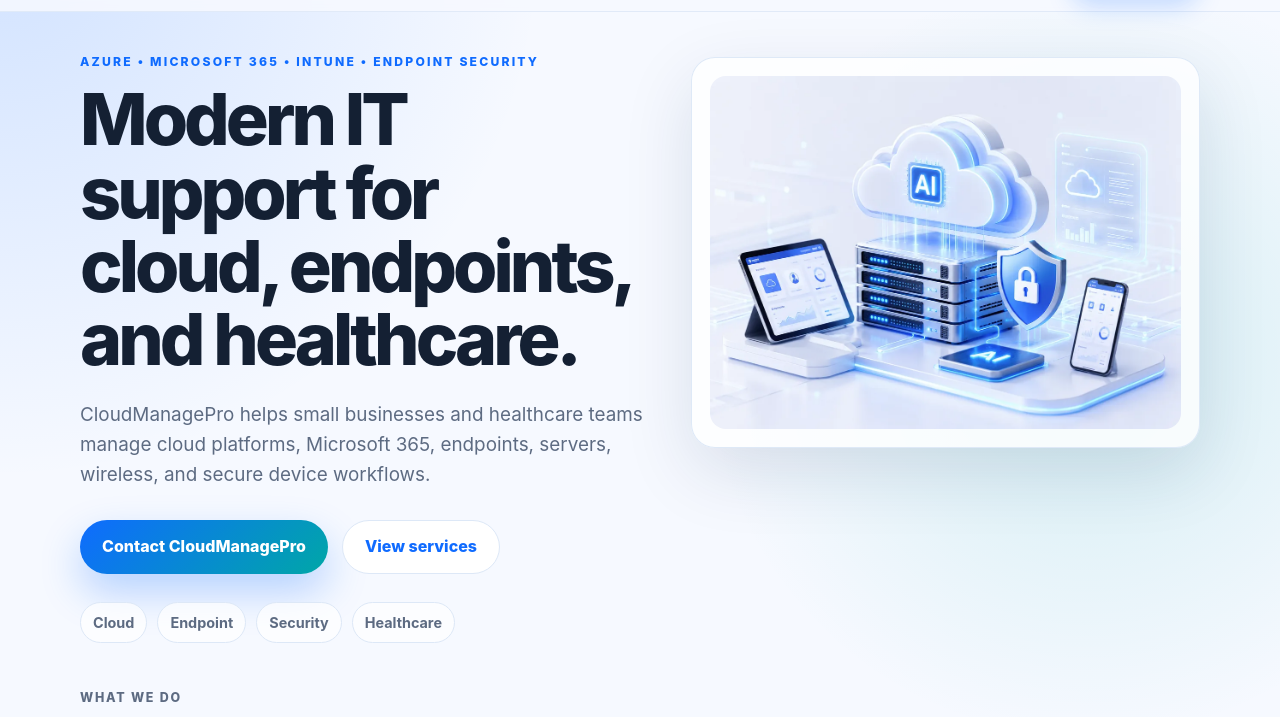
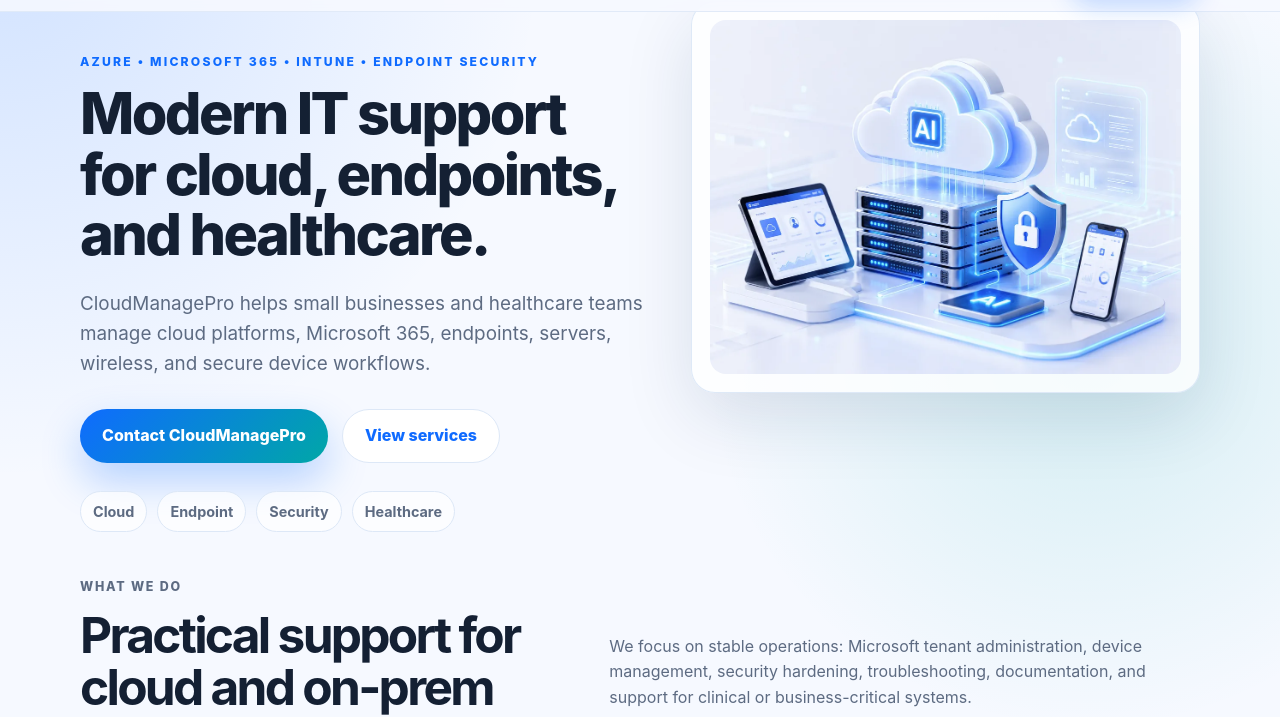
Before and after one commit to kapanadze1975/cloudmanagepro-website, a plain HTML site: page index.html in a window 1280 px wide. Shown: the part 65-782 px from the top of the page. Drawn offline with Linux system fonts and the light colour scheme.

Commit message:
Adjust hero headline styling for improved appearance

```diff
--- a/styles.css
+++ b/styles.css
@@ -732,3 +732,11 @@
   letter-spacing: 0.18em !important;
   font-size: 0.76rem !important;
 }
+/* Make hero headline smaller and cleaner */
+.hero h1 {
+  font-size: clamp(2.4rem, 4.5vw, 4rem) !important;
+  line-height: 1.05 !important;
+  letter-spacing: -0.045em !important;
+  font-weight: 800 !important;
+  max-width: 680px !important;
+}
```
